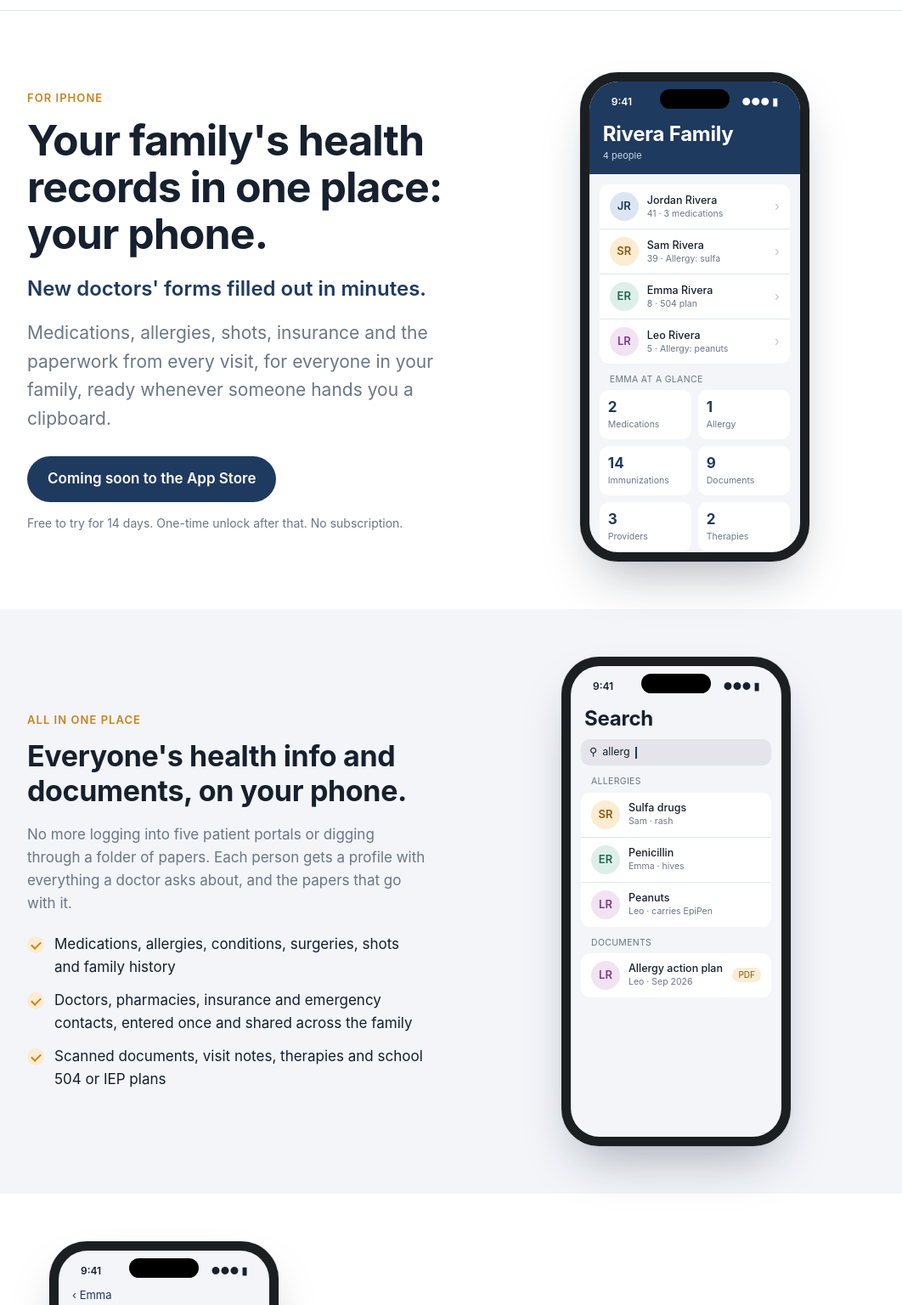
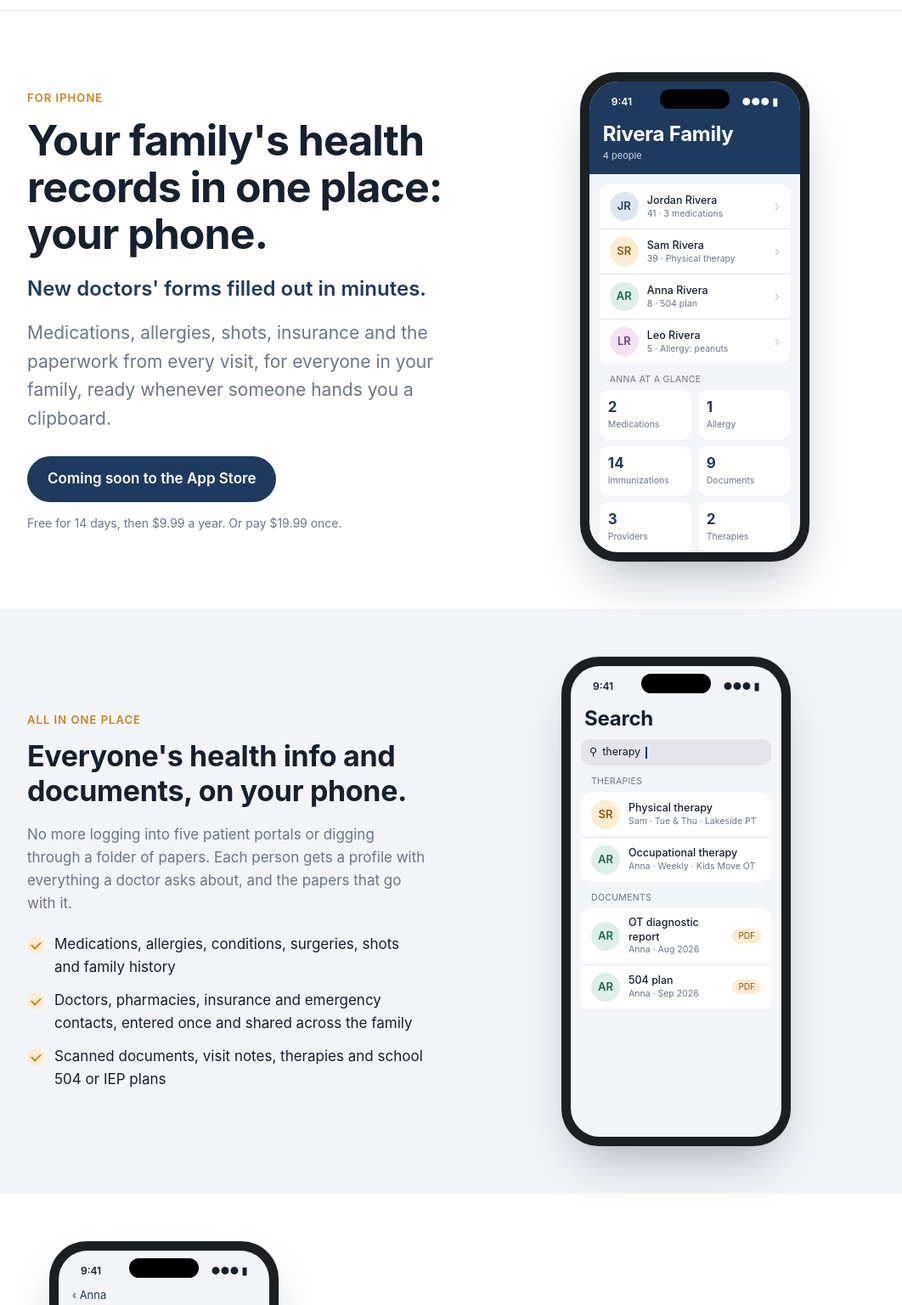
Before and after one commit to bethanyhills/familyhealthbinder, a plain HTML site: page index.html in a window 1280 px wide. Shown: the part 52-1588 px from the top of the page at 85% size, without its empty margins (108-1170 px from the left). Drawn offline with Linux system fonts and the light colour scheme.

Commit message:
update demo gifs

```diff
--- a/index.html
+++ b/index.html
@@ -32,19 +32,19 @@
           <p class="lead">Medications, allergies, shots, insurance and the paperwork from every visit, for everyone in your family, ready whenever someone hands you a clipboard.</p>
           <!-- When the app is live, replace "#" with the App Store link and change the text to "Download on the App Store". -->
           <a class="button" href="#">Coming soon to the App Store</a>
-          <p class="note">Free to try for 14 days. One-time unlock after that. No subscription.</p>
+          <p class="note">Free for 14 days, then $9.99 a year. Or pay $19.99 once.</p>
         </div>
         <div class="demo demo-family" aria-hidden="true">
           <div class="phone"><div class="screen"><div class="band"><div class="statusbar"><span>9:41</span><span>&#9679;&#9679;&#9679; &#9646;</span></div><div class="island"></div>
             <div class="nav"><h4>Rivera Family</h4><div class="band-sub">4 people</div></div></div>
             <div class="group">
               <div class="row person"><span class="avatar a1">JR</span><div class="grow"><div class="v">Jordan Rivera</div><div class="k">41 · 3 medications</div></div><span class="chev">›</span></div>
-              <div class="row person"><span class="avatar a2">SR</span><div class="grow"><div class="v">Sam Rivera</div><div class="k">39 · Allergy: sulfa</div></div><span class="chev">›</span></div>
-              <div class="row person"><span class="avatar a3">ER</span><div class="grow"><div class="v">Emma Rivera</div><div class="k">8 · 504 plan</div></div><span class="chev">›</span></div>
+              <div class="row person"><span class="avatar a2">SR</span><div class="grow"><div class="v">Sam Rivera</div><div class="k">39 · Physical therapy</div></div><span class="chev">›</span></div>
+              <div class="row person"><span class="avatar a3">AR</span><div class="grow"><div class="v">Anna Rivera</div><div class="k">8 · 504 plan</div></div><span class="chev">›</span></div>
               <div class="row person"><span class="avatar a4">LR</span><div class="grow"><div class="v">Leo Rivera</div><div class="k">5 · Allergy: peanuts</div></div><span class="chev">›</span></div>
             </div>
             <div class="tiles">
-              <p class="group-label">Emma at a glance</p>
+              <p class="group-label">Anna at a glance</p>
               <div class="tile-grid">
                 <div class="tile"><b>2</b><span>Medications</span></div>
                 <div class="tile"><b>1</b><span>Allergy</span></div>
@@ -76,15 +76,15 @@
             <div class="nav"><h4>Search</h4></div>
             <div class="searchbar"><span>&#9906;</span><span id="typed"></span><span class="caret"></span></div>
             <div class="results" id="results">
-              <p class="group-label">Allergies</p>
+              <p class="group-label">Therapies</p>
               <div class="group">
-                <div class="row"><span class="avatar a2">SR</span><div class="grow"><div class="v">Sulfa drugs</div><div class="k">Sam · rash</div></div></div>
-                <div class="row"><span class="avatar a3">ER</span><div class="grow"><div class="v">Penicillin</div><div class="k">Emma · hives</div></div></div>
-                <div class="row"><span class="avatar a4">LR</span><div class="grow"><div class="v">Peanuts</div><div class="k">Leo · carries EpiPen</div></div></div>
+                <div class="row"><span class="avatar a2">SR</span><div class="grow"><div class="v">Physical therapy</div><div class="k">Sam · Tue &amp; Thu · Lakeside PT</div></div></div>
+                <div class="row"><span class="avatar a3">AR</span><div class="grow"><div class="v">Occupational therapy</div><div class="k">Anna · Weekly · Kids Move OT</div></div></div>
               </div>
               <p class="group-label">Documents</p>
               <div class="group">
-                <div class="row"><span class="avatar a4">LR</span><div class="grow"><div class="v">Allergy action plan</div><div class="k">Leo · Sep 2026</div></div><span class="pill">PDF</span></div>
+                <div class="row"><span class="avatar a3">AR</span><div class="grow"><div class="v">OT diagnostic report</div><div class="k">Anna · Aug 2026</div></div><span class="pill">PDF</span></div>
+                <div class="row"><span class="avatar a3">AR</span><div class="grow"><div class="v">504 plan</div><div class="k">Anna · Sep 2026</div></div><span class="pill">PDF</span></div>
               </div>
             </div>
           </div></div>
@@ -106,7 +106,7 @@
         </div>
         <div class="demo demo-intake" aria-hidden="true">
           <div class="phone"><div class="screen"><div class="statusbar"><span>9:41</span><span>&#9679;&#9679;&#9679; &#9646;</span></div><div class="island"></div>
-            <div class="nav"><span class="back">‹ Emma</span><h5>Intake summary</h5></div>
+            <div class="nav"><span class="back">‹ Anna</span><h5>Intake summary</h5></div>
             <p class="group-label">Patient</p>
             <div class="group">
               <div class="row r1"><div class="grow"><div class="k">Date of birth</div><div class="v">04/12/2018</div></div></div>
@@ -152,7 +152,7 @@
         </div>
         <div class="demo demo-scan" aria-hidden="true">
           <div class="phone"><div class="screen"><div class="statusbar"><span>9:41</span><span>&#9679;&#9679;&#9679; &#9646;</span></div><div class="island"></div>
-            <div class="nav"><span class="back">‹ Emma</span><h5>Prescription found</h5></div>
+            <div class="nav"><span class="back">‹ Anna</span><h5>Prescription found</h5></div>
             <p class="group-label found-head">Check and save</p>
             <div class="group found">
               <div class="row"><div class="grow"><div class="k">Medication</div><div class="v">Amoxicillin 400 mg/5 mL</div></div></div>
@@ -165,7 +165,7 @@
               <div class="cam-hint">Hold the label flat</div>
               <div class="label">
                 <div class="store"><span>MAIN STREET PHARMACY</span><span>Rx 4471209</span></div>
-                <strong>EMMA RIVERA</strong><br>
+                <strong>ANNA RIVERA</strong><br>
                 AMOXICILLIN 400MG/5ML SUSP<br>
                 TAKE 5 ML BY MOUTH TWICE<br>DAILY FOR 10 DAYS<br>
                 DR. ANITA PATEL<br>
@@ -176,7 +176,7 @@
               <div class="frame"></div>
               <div class="shutter"></div>
             </div>
-            <div class="toast">&#10003; Saved to Emma's medications</div>
+            <div class="toast">&#10003; Saved to Anna's medications</div>
           </div></div>
         </div>
       </div>
@@ -188,7 +188,7 @@
         <h2>The right information, right when you need it.</h2>
         <p class="section-intro">At the front desk, the pharmacy counter, the school nurse's office or an urgent care at 10 PM.</p>
         <div class="mini-grid">
-          <div><h3>Search the whole family</h3><p>Find every allergy, a doctor's phone number or last year's lab results in seconds.</p></div>
+          <div><h3>Search the whole family</h3><p>Find every therapy, allergy, a doctor's phone number or last year's lab results in seconds.</p></div>
           <div><h3>Works without signal</h3><p>Everything is on your phone, so it works in the basement waiting room too.</p></div>
           <div><h3>Share with another parent</h3><p>Send a family member's records to a partner or caregiver as an encrypted file.</p></div>
           <div><h3>Visit notes</h3><p>Jot down what the doctor said before you forget, right in the profile.</p></div>
@@ -218,15 +218,16 @@
         <div>
           <p class="eyebrow">Simple pricing</p>
           <h2>Try everything free for 14 days.</h2>
-          <p class="section-intro">Every feature is included in the trial. If it's useful, unlock it once and it's yours. With Family Sharing, one purchase covers your household.</p>
+          <p class="section-intro">Every feature is included. Start the free trial when you open the app, and cancel any time before day 14 if it isn't for you. You won't be charged. Prefer to pay once? Lifetime access is $19.99. With Family Sharing, either plan covers your household.</p>
         </div>
         <div class="card">
-          <p class="price">$6.99 <small>one time</small></p>
+          <p class="price">$9.99 <small>a year</small></p>
+          <p class="note" style="margin-top:4px">or $19.99 once for lifetime access</p>
           <ul class="checks" style="margin-top:18px">
-            <li>No subscription, ever</li>
+            <li>14 days free, then $9.99 a year. Cancel anytime</li>
             <li>Every feature, for every family member</li>
             <li>Shared with your family through Apple Family Sharing</li>
-            <li>If you don't buy, your records stay viewable and exportable</li>
+            <li>If you cancel, your records stay viewable and exportable</li>
           </ul>
         </div>
       </div>
@@ -246,11 +247,11 @@
   </footer>
   <script>document.getElementById('year').textContent = new Date().getFullYear();</script>
   <script>
-    // Search demo: types "allerg", shows results, then starts over.
+    // Search demo: types "therapy", shows results, then starts over.
     (function () {
       var el = document.getElementById('typed'), res = document.getElementById('results');
       if (!el) return;
-      var word = 'allerg', reduce = window.matchMedia('(prefers-reduced-motion: reduce)').matches;
+      var word = 'therapy', reduce = window.matchMedia('(prefers-reduced-motion: reduce)').matches;
       if (reduce) { el.textContent = word; return; }
       function run() {
         var i = 0; el.textContent = ''; res.classList.add('hidden');
```
